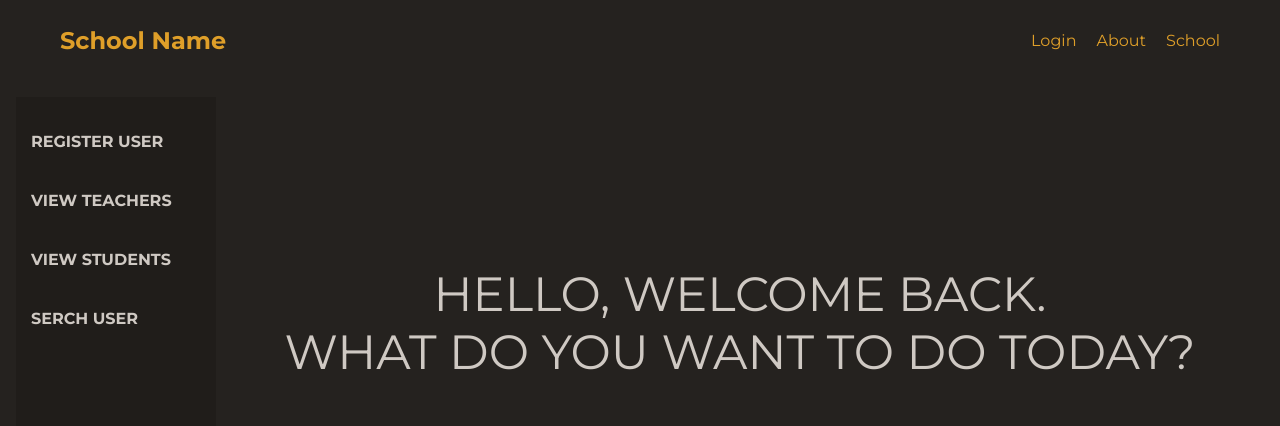
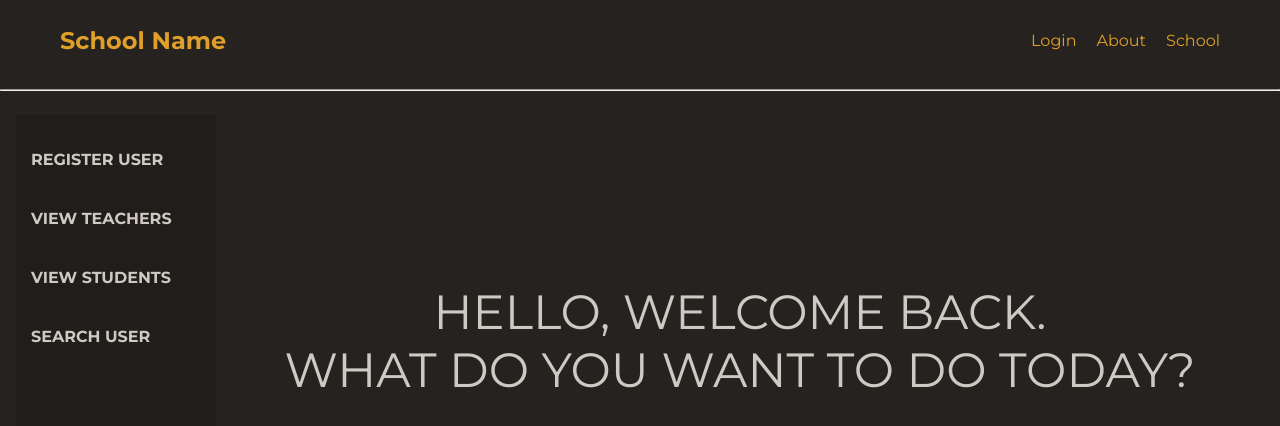
Before and after one commit to Kariqs/school-website-frontend, a plain HTML site: page admin/admin.html in a window 1280 px wide. Drawn offline with Linux system fonts and the light colour scheme.

```diff
--- a/admin/admin.css
+++ b/admin/admin.css
@@ -54,6 +54,13 @@
 
 nav ul li a:hover {
   text-decoration: underline;
+}
+
+hr {
+  width: 100%;
+  max-width: 80rem;
+  padding: 0;
+  color: rgb(223, 159, 41);
 }
 
 main {
--- a/admin/admin.html
+++ b/admin/admin.html
@@ -28,14 +28,14 @@
         </div>
     </header>
 
-
+    <hr>
     <main>
 
         <div class="sidebar">
             <p class="sidebar-option" onclick="showForm()">Register User</p>
             <p class="sidebar-option" onclick="showTeachers()">View Teachers</p>
             <p class="sidebar-option" onclick="showStudents()">View Students</p>
-            <p class="sidebar-option" onclick="findUser()">Serch User</p>
+            <p class="sidebar-option" onclick="findUser()">Search User</p>
         </div>
 
         <div class="main-content">
```
